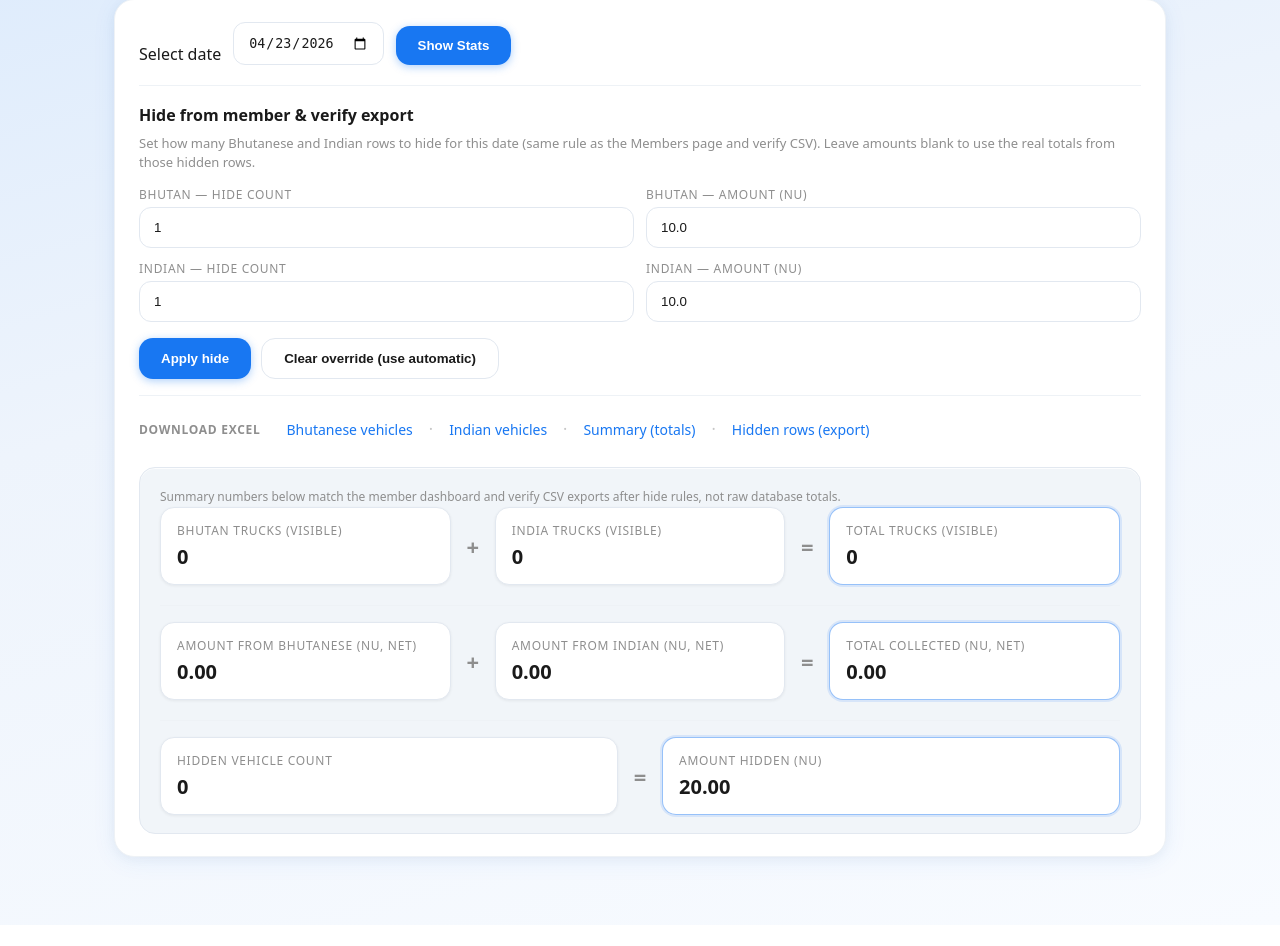
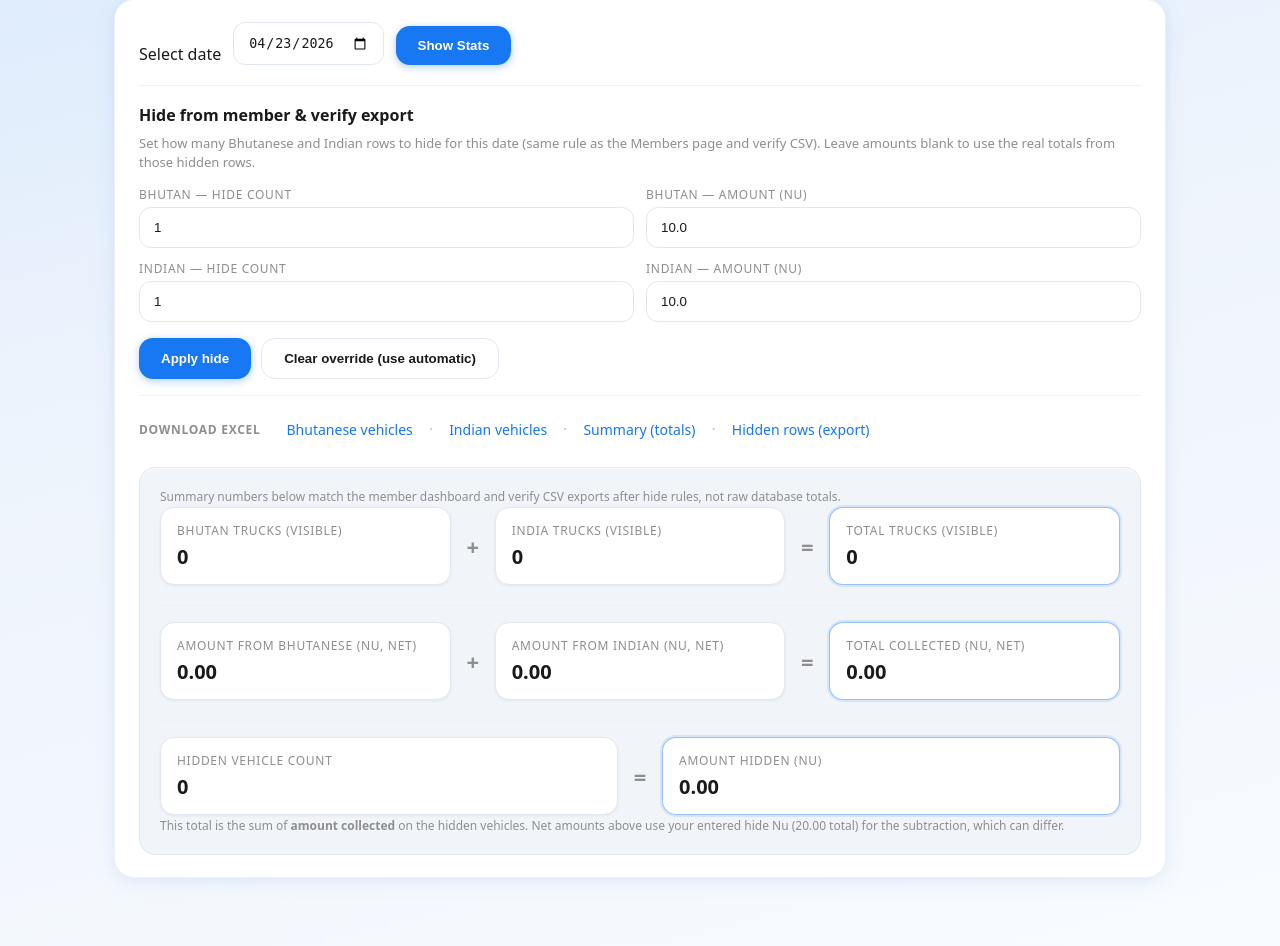
Before and after one commit to beacparking/BEAC-CLEAN, a Flask app: page /stats in a window 1280 px wide. Shown: the part 204-1150 px from the top of the page. Before the commit the page ends 1083 px from the top, so only its background shows below. Run offline with Flask 3, Linux system fonts and the light colour scheme; the visitor is signed in with stand-in values (Sample User, id 1); a database or web service that is not in the repository returns one stand-in record (values such as "Sample title"); some libraries are stand-ins or nearby versions.

Commit message:
Stats: show DB sum for amount hidden; note when overrides differ

```diff
--- a/app.py
+++ b/app.py
@@ -678,8 +678,11 @@ def stats():
     hb, hi = _resolve_hide_counts(bhutanese, indian_count, stats_date, hide_ov)
     hid = _hidden_vehicle_ids_from_rows(detail_rows, hb, hi)
     hidden_count = len(hid)
+    actual_bh_hid, actual_ih_hid = _amount_hidden_by_type(detail_rows, hid)
+    # Nu subtracted on member/net rows (uses form overrides when set)
     amt_bh_h, amt_ih_h = _amount_subtract_for_members(hide_ov, detail_rows, hid)
-    hidden_amount = amt_bh_h + amt_ih_h
+    # Card "Amount hidden" = real total on those rows in the database
+    hidden_amount = actual_bh_hid + actual_ih_hid
 
     bhutan_sub = sum(1 for r in detail_rows if r[0] in hid and r[1] == "Bhutanese")
     indian_sub = sum(1 for r in detail_rows if r[0] in hid and r[1] == "Indian")
@@ -687,6 +690,15 @@ def stats():
     indian_visible = max(0, indian_count - indian_sub)
     amt_bhutan_net = max(0.0, amt_bhutan - amt_bh_h)
     amt_indian_net = max(0.0, amt_indian - amt_ih_h)
+
+    override_for_net = hide_ov and (
+        hide_ov.get("bhutan_amount") is not None
+        or hide_ov.get("indian_amount") is not None
+    )
+    net_subtract_total = amt_bh_h + amt_ih_h
+    hidden_amount_show_override_note = bool(override_for_net) and abs(
+        hidden_amount - net_subtract_total
+    ) > 0.005
 
     stats_data = {
         "bhutanese": bhutan_visible,
@@ -696,6 +708,8 @@ def stats():
         "amounts_indian": {"total": amt_indian_net},
         "hidden_count": hidden_count,
         "hidden_amount": hidden_amount,
+        "hidden_amount_show_override_note": hidden_amount_show_override_note,
+        "net_subtract_nu": net_subtract_total,
     }
 
     return render_template(
--- a/templates/stats.html
+++ b/templates/stats.html
@@ -122,6 +122,9 @@
             <div class="stats-summary-value">{{ "%.2f"|format(stats.hidden_amount) }}</div>
         </div>
     </div>
+    {% if stats.hidden_amount_show_override_note %}
+    <p class="stats-note">This total is the sum of <strong>amount collected</strong> on the hidden vehicles. Net amounts above use your entered hide Nu ({{ "%.2f"|format(stats.net_subtract_nu) }} total) for the subtraction, which can differ.</p>
+    {% endif %}
 </div>
 {% endif %}
 </div>
```
